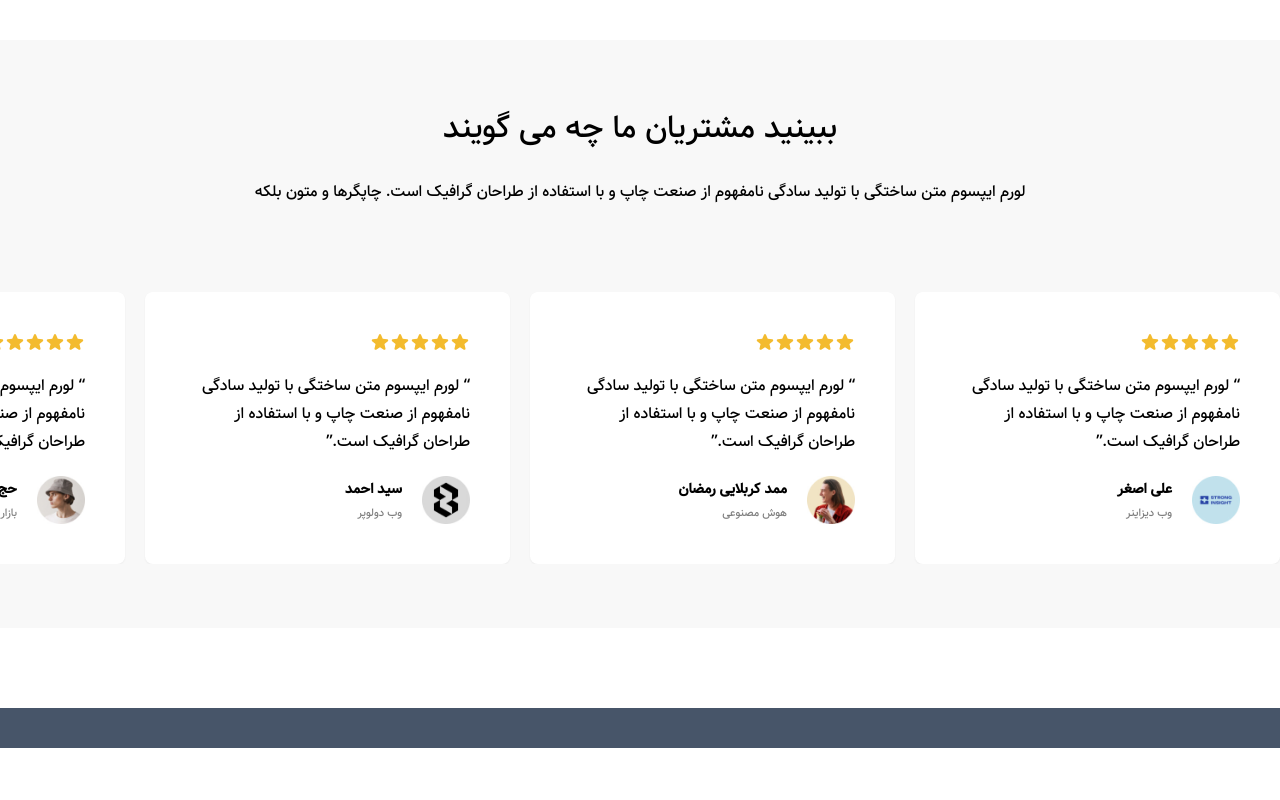
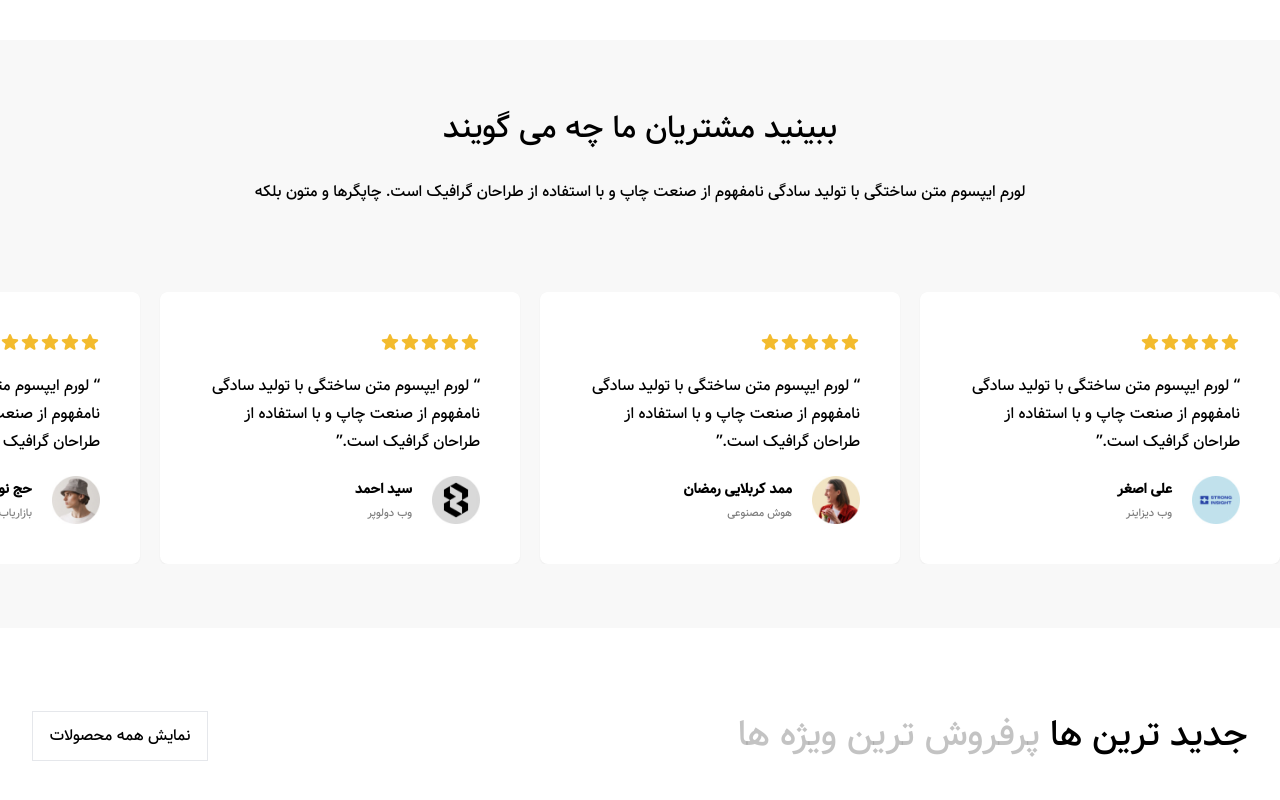
Before and after one commit to undefinedUser1381/printspace.github.io, a React (Vite) app: page / in a window 1280 px wide. Shown: the part 2898-3698 px from the top of the page. Built offline with nearby package versions, Linux system fonts and the light colour scheme.

Commit message:
Update Home component

```diff
--- a/src/pages/home/Home.jsx
+++ b/src/pages/home/Home.jsx
@@ -4,6 +4,7 @@ import Carts from "../../components/Carts/Carts";
 import Features from "../../components/Features/Features";
 import Steps from "../../components/Steps/Steps";
 import Comment from "../../components/Comment/Comment";
+import Products from '../../components/Products/Products';
 
 export default function Home() {
   return (
@@ -122,7 +123,7 @@ export default function Home() {
                       slidesPerView: 3,
                     },
                     1200:{
-                      width: 1520,
+                      width: 1500,
                       slidesPerView: 4,
                     }
                   }}
@@ -131,13 +132,33 @@ export default function Home() {
               <SwiperSlide><Comment img="images/testi-avatar-2.jpg" name="ممد کربلایی رمضان" job="هوش مصنوعی"/></SwiperSlide>
               <SwiperSlide><Comment img="images/testi-avatar-3.jpg" name="سید احمد" job="وب دولوپر"/></SwiperSlide>
               <SwiperSlide><Comment img="images/testi-avatar-5.jpg" name="حج نوروز" job="بازاریاب"/></SwiperSlide>
+              <SwiperSlide><Comment img="images/testi-avatar-5.jpg" name="حج نوروز" job="بازاریاب"/></SwiperSlide>
+              <SwiperSlide><Comment img="images/testi-avatar-5.jpg" name="حج نوروز" job="بازاریاب"/></SwiperSlide>
+              <SwiperSlide><Comment img="images/testi-avatar-5.jpg" name="حج نوروز" job="بازاریاب"/></SwiperSlide>
              </Swiper>
           </div>
        </section>
 
        {/* Products */}
-       <section className='mt-20 bg-slate-600 h-10'>
-
+       <section className='mt-20 bg-white h-[20rem]'>
+            <div className='container'>
+             <div className='w-full'>
+              <div className='w-full flex flex-col md:flex-row gap-8 items-center justify-between'>
+               <p className='font-Samim text-[1.3rem] lg:text-[2.3rem]'>جدید ترین ها <span className='text-[#9B9B9B99]'>پرفروش ترین ویژه ها</span></p>
+               <a href="" className='font-Samim text-center border transition-all duration-200 p-3 w-[11rem] hover:text-white hover:bg-[#1B6F58]'>نمایش همه محصولات</a>
+              </div>
+              <div className='flex items-center mt-16 flex-wrap justify-between gap-0 lg:gap-5 xl:gap-3 w-full'>
+                <Products/>
+                <Products/>
+                <Products/>
+                <Products/>
+                <Products/>
+                <Products/>
+                <Products/>
+                <Products/>
+              </div>
+             </div>
+            </div>
        </section>
 
 
```
